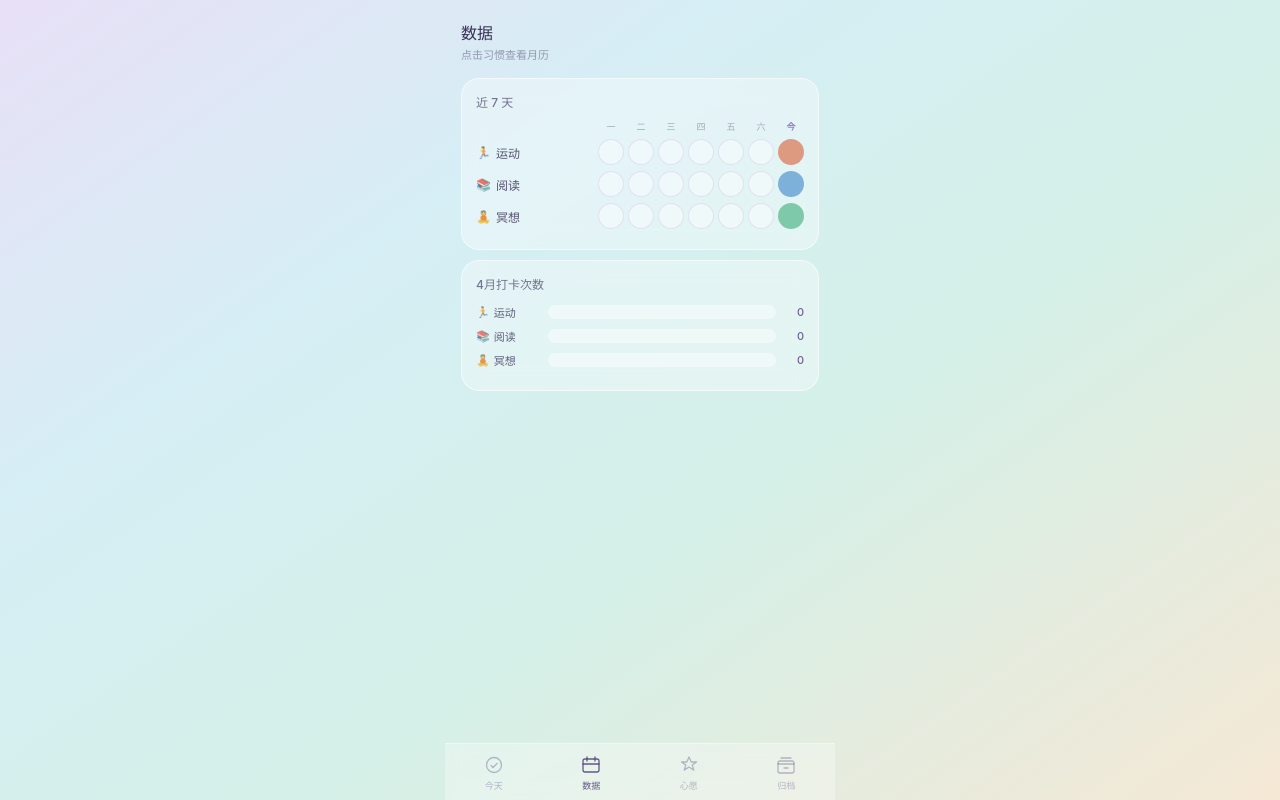
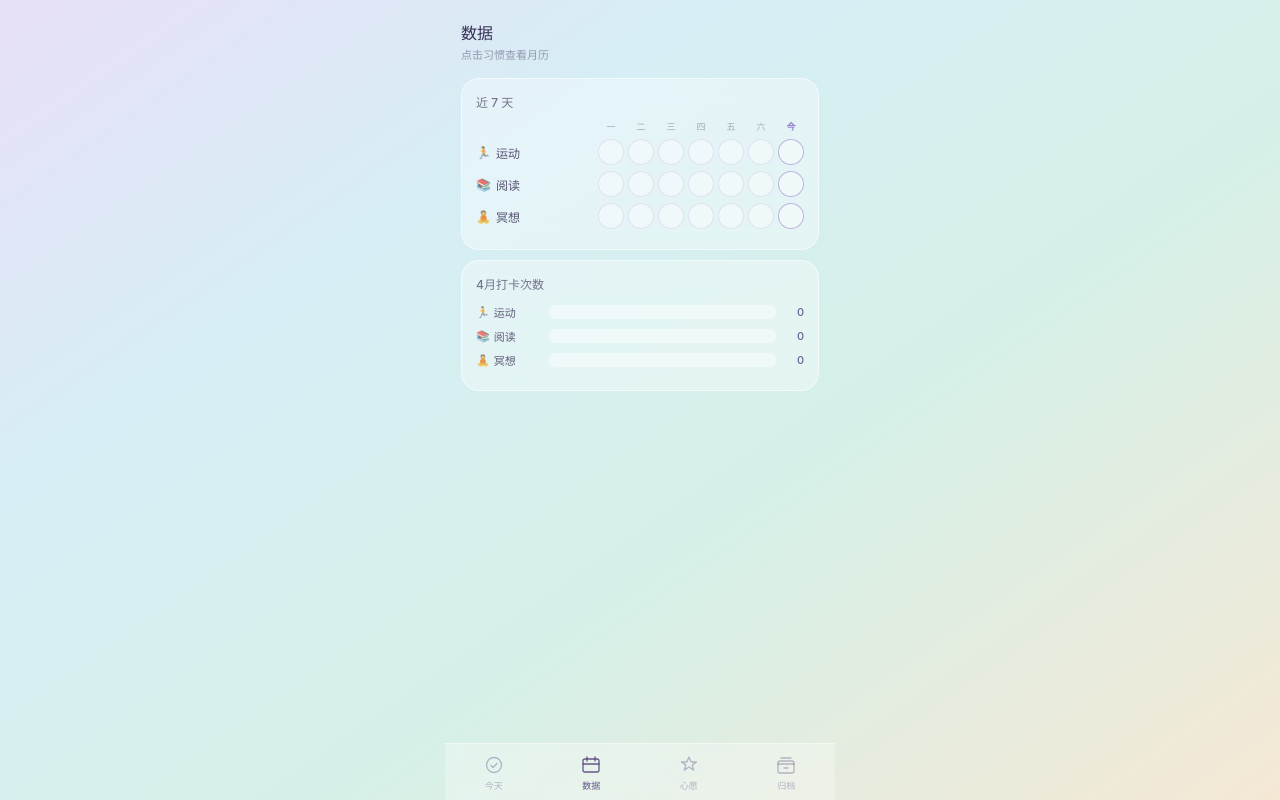
Before and after one commit to lybrebecca/Lumos, a React (Vite) app: page / in a window 1280 px wide. Both pictures are taken after a click on the element "数据". Built offline with nearby package versions, Linux system fonts and the light colour scheme.

Commit message:
fix: today column only fills color when checked in

```diff
--- a/src/pages/StatsPage.jsx
+++ b/src/pages/StatsPage.jsx
@@ -116,15 +116,20 @@ function StatsPage() {
             <div style={{ display: 'flex', gap: '4px' }}>
               {days.map(day => {
                 const count = getCountForDate(habit, day.dateStr)
-                let bg, textColor
-                if (day.isToday) {
-                  bg = withOpacity(habit.btnBg, '0.8')
+                let bg, border, textColor
+                if (count > 0) {
+                  bg = day.isToday
+                    ? withOpacity(habit.btnBg, '0.9')
+                    : withOpacity(habit.btnBg, '0.65')
+                  border = 'none'
                   textColor = 'rgba(255,255,255,0.95)'
-                } else if (count > 0) {
-                  bg = withOpacity(habit.btnBg, '0.65')
-                  textColor = 'rgba(255,255,255,0.9)'
+                } else if (day.isToday) {
+                  bg = 'rgba(255,255,255,0.4)'
+                  border = '1.5px solid rgba(140,110,200,0.5)'
+                  textColor = 'transparent'
                 } else {
                   bg = 'rgba(255,255,255,0.4)'
+                  border = '0.5px solid rgba(160,130,200,0.2)'
                   textColor = 'transparent'
                 }
                 return (
@@ -133,7 +138,7 @@ function StatsPage() {
                     height: '26px',
                     borderRadius: '50%',
                     background: bg,
-                    border: count === 0 && !day.isToday ? '0.5px solid rgba(160,130,200,0.2)' : 'none',
+                    border,
                     display: 'flex',
                     alignItems: 'center',
                     justifyContent: 'center',
```
